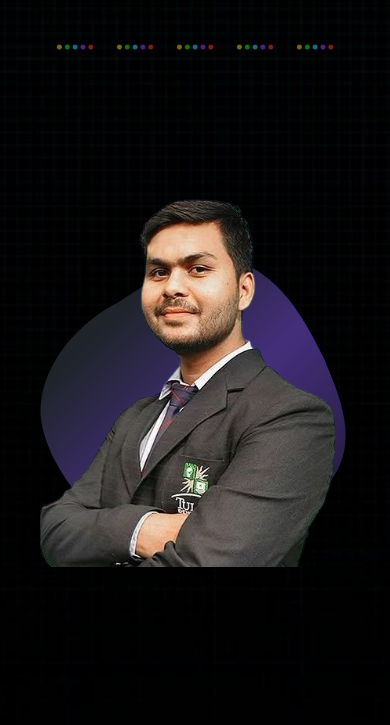
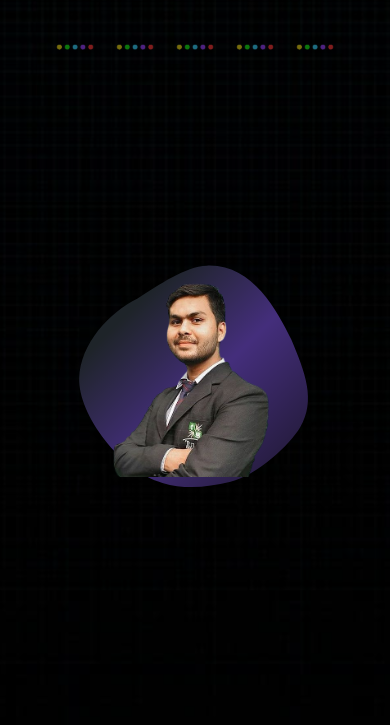
Before and after one commit to Hari-singh-Joshi/Hari-PortFolio, a plain HTML site: page index.html in a window 390 px wide. Shown: the part 718-1443 px from the top of the page. Drawn offline with nearby package versions, Linux system fonts and the light colour scheme.

Commit message:
Update style.css

```diff
--- a/style.css
+++ b/style.css
@@ -166,23 +166,55 @@ section {
 /* Lottie Animation as Background */
 #lottie-background {
   position: absolute;
-  top: 55%;
+  top: 50%;
   left: 50%;
   width: 120%;
   height: 120%;
-  transform: translate(-50%, -50%); /* Centers the background */
-  z-index: 0; /* Keeps the animation behind the image */
-  /* Optional border */
-  pointer-events: none; /* Ensures the background does not interfere with interactions */
+  transform: translate(-50%, -50%);
+  z-index: 0;
+  pointer-events: none;
 }
 
-/* Ensure that the image inside the container behaves as expected */
 .foreground-img {
   max-width: 100%;
-  height: 380px;
-  object-fit: cover; /* Ensures the image covers the container area without distortion */
-  z-index: 1; /* Ensures the image is above the Lottie background */
+  height: 400px;
+  object-fit: cover;
+  z-index: 1;
+  display: block;
+  margin: 0 auto;
 }
+
+/* Responsive Design */
+@media (max-width: 1024px) { /* Tablets */
+  #lottie-background {
+    width: 110%;
+    height: 110%;
+  }
+  .foreground-img {
+    height: 250px;
+  }
+}
+
+@media (max-width: 768px) { /* Mobile Devices */
+  #lottie-background {
+    width: 100%;
+    height: 100%;
+  }
+  .foreground-img {
+    height: 250px;
+  }
+}
+
+@media (max-width: 480px) { /* Small Mobile Devices */
+  #lottie-background {
+    width: 90%;
+    height: 90%;
+  }
+  .foreground-img {
+    height: 200px;
+  }
+}
+
 .styled-list {
   list-style: none;
   padding-left: 0;
```
